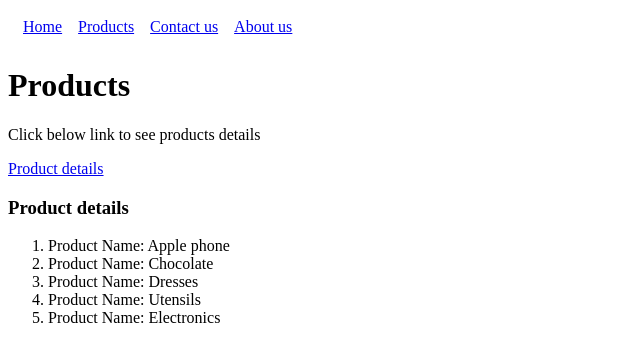
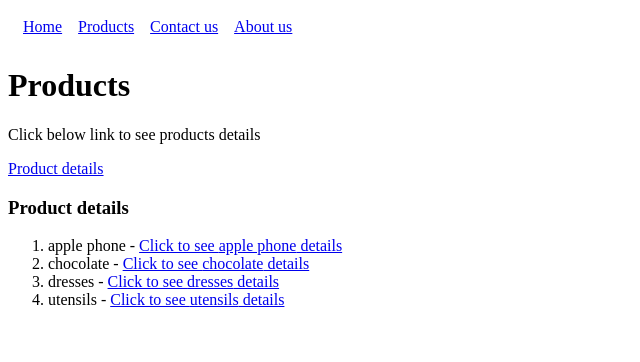
Before and after one commit to vickyaltitude/myfirstrepository, a React (Vite) app in the folder react/: page /products/details in a window 1280 px wide. Shown: the top 362 px of the page, without its empty margins (0-640 px from the left). Built offline with nearby package versions, Linux system fonts and the light colour scheme.

Commit message:
Saw dynamic route

```diff
--- a/react/src/App.jsx
+++ b/react/src/App.jsx
@@ -15,6 +15,7 @@ import AboutUs from "./components/websites/AboutUs";
 import Contact from "./components/websites/Contact";
 import Navigation from "./components/websites/Navigation";
 import ProductDetails from "./components/websites/ProductDetails";
+import ParticularDetails from "./components/websites/ParticularDetails";
 
 function App() {
   //JSX - Javascript + XML
@@ -42,6 +43,7 @@ function App() {
         <Route path="/" element={<Home />} />
         <Route path="/products" element={<Products />}>
           <Route path="details" element={<ProductDetails />} />
+          <Route path="details/:productName" element={<ParticularDetails />} />
         </Route>
         <Route path="/aboutus" element={<AboutUs />} />
         <Route path="/contact" element={<Contact />} />
--- /dev/null
+++ b/react/src/components/websites/ParticularDetails.jsx
@@ -0,0 +1,52 @@
+import React, { useState } from "react";
+import { useParams } from "react-router-dom";
+
+function ParticularDetails() {
+  const [dummyProduct, setDummyProduct] = useState([
+    {
+      productName: "apple phone",
+      price: "$1500",
+      warranty: "3 years",
+      customerCare: "234234",
+    },
+    {
+      productName: "chocolate",
+      price: "$15",
+      warranty: "6 months",
+      customerCare: "2323434",
+    },
+    {
+      productName: "dresses",
+      price: "$280",
+      warranty: "unlimited",
+      customerCare: "324545",
+    },
+    {
+      productName: "utensils",
+      price: "$500",
+      warranty: "3 years",
+      customerCare: "5364365",
+    },
+  ]);
+  let { productName } = useParams();
+  let filteredProduct = dummyProduct.filter((product) => {
+    return product.productName === productName;
+  });
+  console.log(filteredProduct);
+  return (
+    <div>
+      {filteredProduct?.map((product, index) => {
+        return (
+          <div key={index}>
+            <h2>{product.productName}</h2>
+            <p>Price - {product.price}</p>
+            <p>warranty - {product.warranty}</p>
+            <p>customer care - {product.customerCare}</p>
+          </div>
+        );
+      })}
+    </div>
+  );
+}
+
+export default ParticularDetails;
--- a/react/src/components/websites/ProductDetails.jsx
+++ b/react/src/components/websites/ProductDetails.jsx
@@ -1,18 +1,39 @@
-import React from "react";
+import React, { useState } from "react";
+import { Link, Outlet } from "react-router-dom";
 
 function ProductDetails() {
+  const [dummyProduct, setDummyProduct] = useState([
+    {
+      productName: "apple phone",
+    },
+    {
+      productName: "chocolate",
+    },
+    {
+      productName: "dresses",
+    },
+    {
+      productName: "utensils",
+    },
+  ]);
   return (
     <div>
       <h3>Product details</h3>
       <div>
         <ol>
-          <li>Product Name: Apple phone</li>
-          <li>Product Name: Chocolate</li>
-          <li>Product Name: Dresses</li>
-          <li>Product Name: Utensils</li>
-          <li>Product Name: Electronics</li>
+          {dummyProduct.map((product, index) => {
+            return (
+              <li key={index}>
+                {product.productName} -{" "}
+                <Link to={`${product.productName}`}>
+                  Click to see {product.productName} details
+                </Link>
+              </li>
+            );
+          })}
         </ol>
       </div>
+      <Outlet />
     </div>
   );
 }
```
